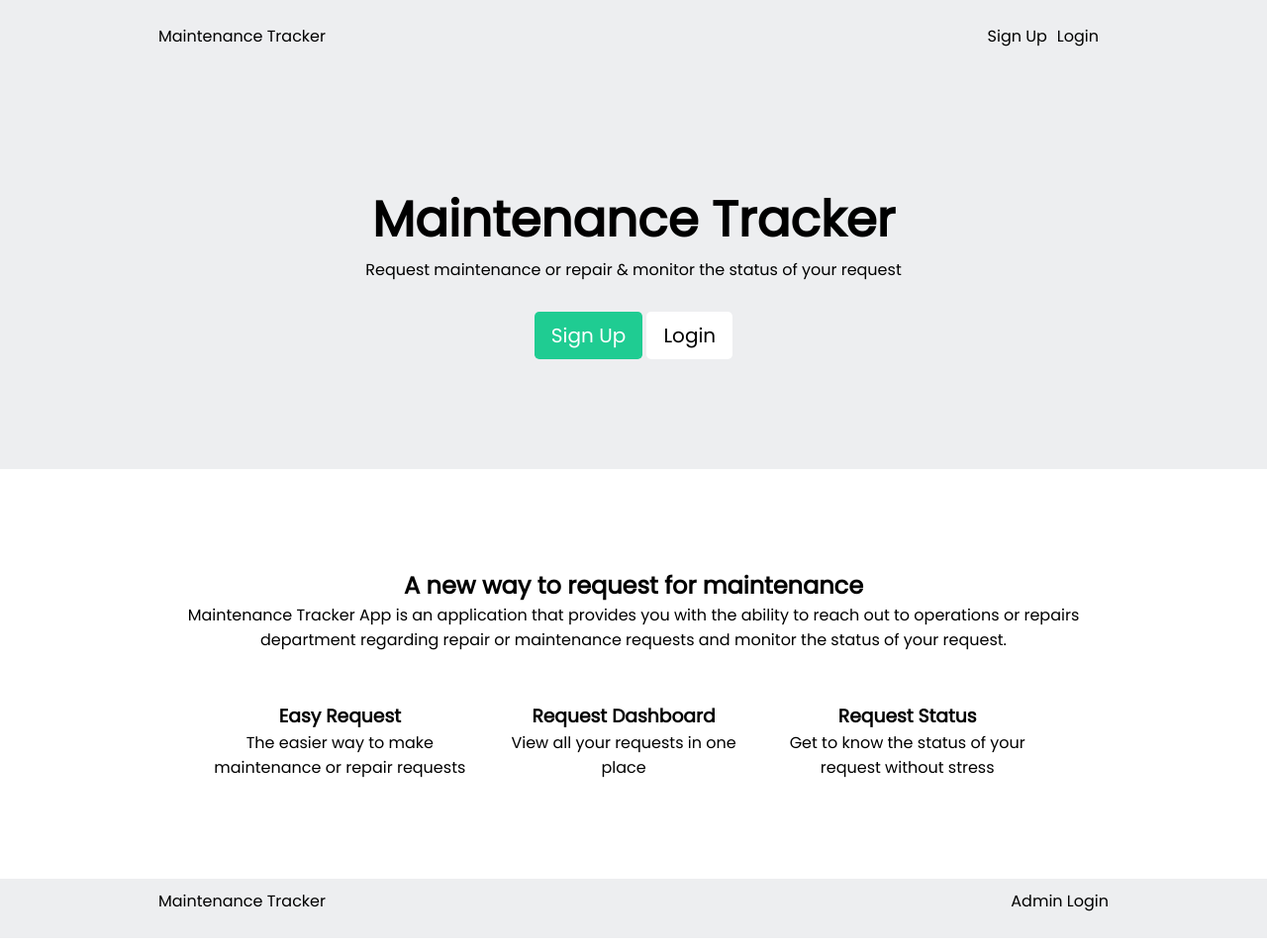
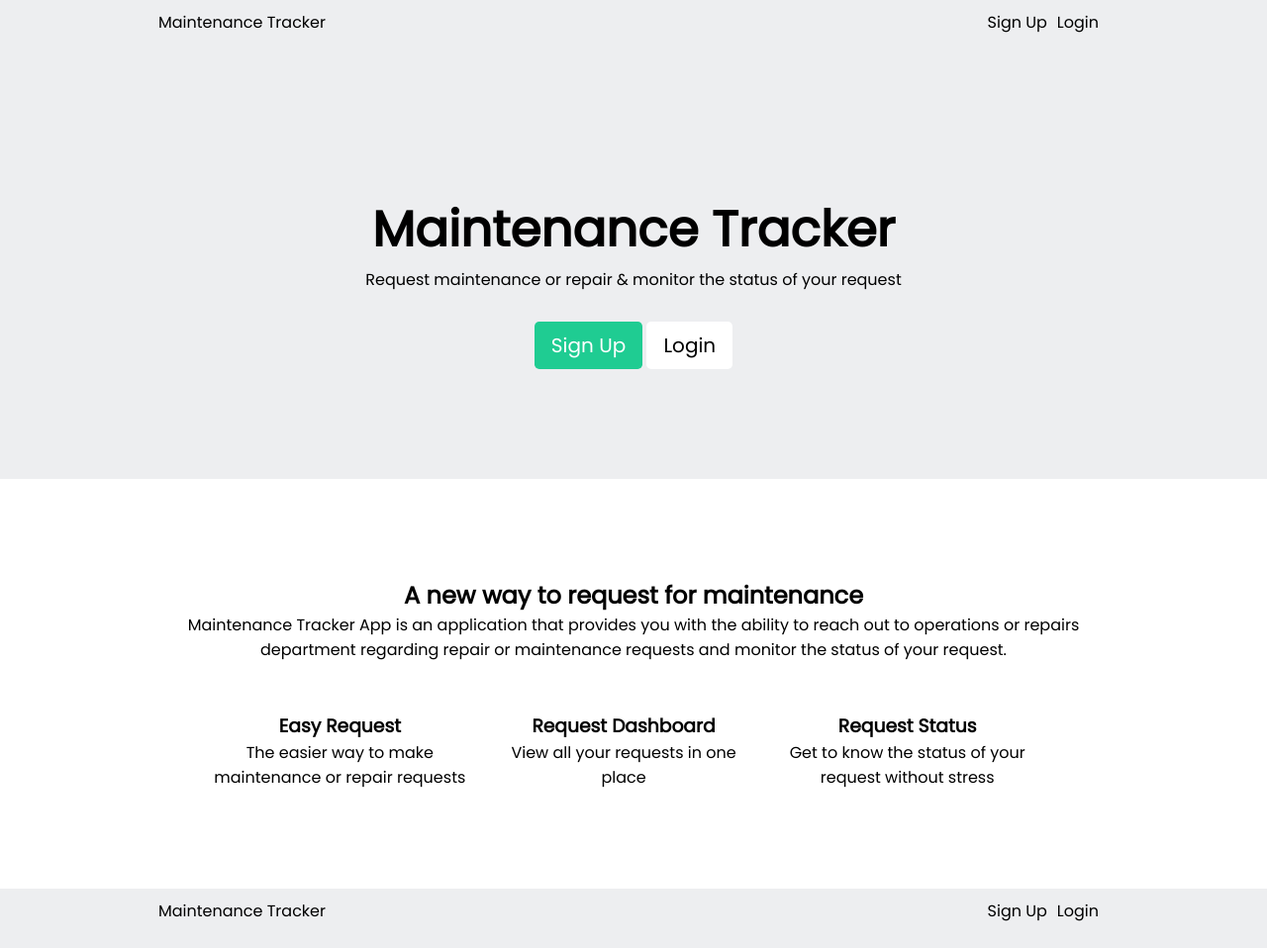
Before and after one commit to ascii-dev/maintenance-tracker, a plain HTML site: page UI/index.html in a window 1280 px wide. Shown: the whole page at 99% size. Drawn offline with Linux system fonts and the light colour scheme.

Commit message:
Moved landing-header to a new section

```diff
--- a/UI/assets/css/style.css
+++ b/UI/assets/css/style.css
@@ -21,12 +21,16 @@
     max-width: 960px;
 }
 
-.header {
+.grey-bg {
     background: #edeef0;
 }
 
+.navigation {
+    height: 60px;
+}
+
 .landing-header {
-    height: 450px;
+    height: 400px;
     padding-top: 1.5em;
 }
 
@@ -106,6 +110,5 @@ a {
 }
 
 .footer {
-    background: #edeef0;
     height: 60px;
 }
--- a/UI/index.html
+++ b/UI/index.html
@@ -10,23 +10,26 @@
     <link rel="stylesheet" href="assets/css/responsive.css">
 </head>
 <body>
-    <header class="header">
-        <div class="container landing-header div-center">
-            <div class="flex menu-bar">
+    <header class="navigation grey-bg">
+        <div class="container div-center">
+            <div class="flex menu-bar pt-10">
                 <div class="logo">
-                    <a href="/" class="logo-text">Maintenance Tracker</a>
+                    <a href="index.html" class="logo-text">Maintenance Tracker</a>
                 </div>
                 <nav class="main-nav">
                     <ul class="flex">
                         <li>
-                            <a href="#">Sign Up</a>
+                            <a href="signup.html">Sign Up</a>
                         </li>
                         <li>
-                            <a href="#">Login</a>
+                            <a href="login.html">Login</a>
                         </li>
                     </ul>
                 </nav>
             </div>
+        </div>
+    </header>
+    <section class="landing-header div-center grey-bg">
         <div class="intro flex">
             <h1 class="lead text-center">
                 Maintenance Tracker
@@ -39,8 +42,7 @@
                 <a href="#" class="btn btn-lg btn-white text-center">Login</a>
             </div>
         </div>
-        </div>
-    </header>
+    </section>
     <section class="description">
         <div class="container div-center">
             <div class="intro">
@@ -69,13 +71,20 @@
             </div>
         </div>
     </section>
-    <footer class="footer">
+    <footer class="footer grey-bg">
         <div class="container div-center flex menu-bar pt-10">
             <div class="logo">
-                <a href="/" class="logo-text">Maintenance Tracker</a>
+                <a href="index.html" class="logo-text">Maintenance Tracker</a>
             </div>
             <nav class="main-nav">
-                <a href="#">Admin Login</a>
+                <ul class="flex">
+                    <li>
+                        <a href="signup.html">Sign Up</a>
+                    </li>
+                    <li>
+                        <a href="login.html">Login</a>
+                    </li>
+                </ul>
             </nav>
         </div>
     </footer>
```
Lines whose indentation alone changed are shown as unchanged.
